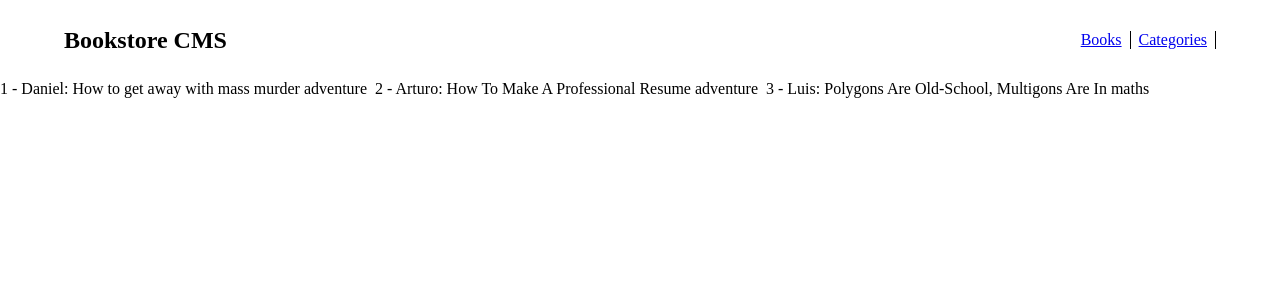
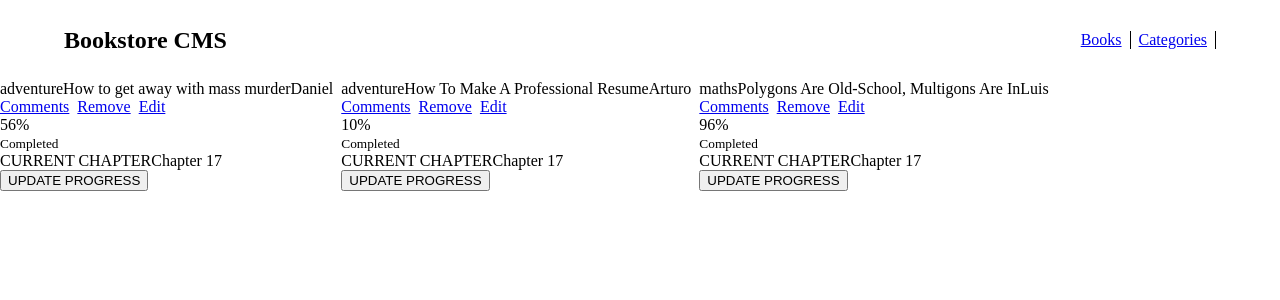
Before and after one commit to Danie12345/bookstore-react, a React (Create React App) app: page /store in a window 1280 px wide. Shown: the top 300 px of the page. Built offline with nearby package versions, Linux system fonts and the light colour scheme.

Commit message:
Make book structure

```diff
--- a/src/components/books/book/Book.js
+++ b/src/components/books/book/Book.js
@@ -8,23 +8,69 @@ const Book = (props) => {
   const {
     id, author, title, category,
   } = props;
+  const links = [
+    {
+      id: 1,
+      href: '#',
+      name: 'Comments',
+    },
+    {
+      id: 2,
+      href: '#',
+      name: 'Remove',
+    },
+    {
+      id: 3,
+      href: '#',
+      name: 'Edit',
+    },
+  ];
   return (
-    <div>
-      <span>
-        {id}
-        {' '}
-        -
-        {' '}
-      </span>
-      <span>
-        {author}
-        {': '}
-      </span>
-      <span>
-        {title}
-        {' '}
-      </span>
-      <span>{category}</span>
+    <div className="book" id={id}>
+      {/* <span className="bookAuthor">{author}</span>
+      <span className="bookTitle">{title}</span>
+      <span className="bookCategory">{category}</span> */}
+      <div>
+        <span>{category}</span>
+        <span>{title}</span>
+        <span>{author}</span>
+        <div>
+          <ul>
+            {links && links.map((link) => (
+              <li key={link.id}>
+                <a href={link.href}>{link.name}</a>
+              </li>
+            ))}
+          </ul>
+        </div>
+        <div>
+          <div>
+            <div className="circle-wrap">
+              <div className="circle">
+                <div className="mask full">
+                  <div className="fill"> </div>
+                </div>
+                <div className="mask half">
+                  <div className="fill"> </div>
+                </div>
+                <div className="inside-circle"> </div>
+              </div>
+            </div>
+            <div>
+              <span>{Math.round(Math.random() * 100)}</span>
+              <span>%</span>
+            </div>
+            <small>Completed</small>
+          </div>
+          <div>
+            <div>
+              <span>CURRENT CHAPTER</span>
+              <span>Chapter 17</span>
+            </div>
+            <button type="button">UPDATE PROGRESS</button>
+          </div>
+        </div>
+      </div>
     </div>
   );
 };
```
